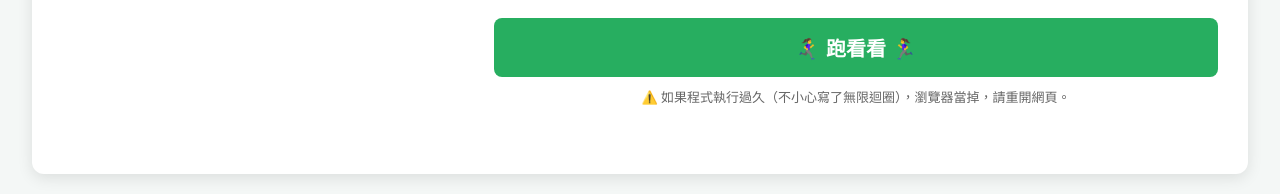
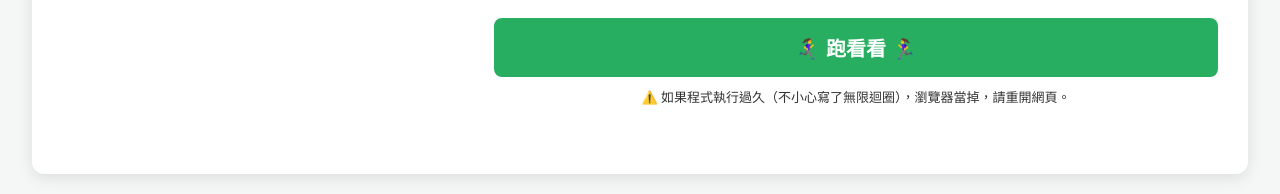
Before and after one commit to candy02058912/train.csie.python, a Flask app: template templates/exercise.html in a window 1280 px wide. Shown: the part 606-800 px from the top of the page. Run offline with Flask 3, Linux system fonts and the light colour scheme; the template is opened without the code that fills it, so the values that code supplies are empty; some libraries are stand-ins or nearby versions.

Commit message:
fix: page styling for exercise

```diff
--- a/templates/exercise.html
+++ b/templates/exercise.html
@@ -145,10 +145,6 @@
             /* Slightly smaller for embed */
         }
 
-        body.embed-mode .CodeMirror-gutters {
-            left: 0 !important;
-        }
-
         body.embed-mode button {
             padding: 10px;
             font-size: 16px;
@@ -277,7 +273,7 @@
 
             <button onclick="checkCode()">🏃‍♀️‍➡️ 跑看看 🏃‍♀️</button>
 
-            <div style="margin-top: 10px; font-size: 13px; color: #666; text-align: center;">
+            <div style="margin-top: 10px; font-size: 13px; color: var(--text-color); text-align: center;">
                 ⚠️ 如果程式執行過久（不小心寫了無限迴圈），瀏覽器當掉，請重開網頁。
             </div>
 
@@ -587,7 +583,8 @@ _run_student_code()
                 // Catch any unexpected syntax or JS/Pyodide crashes that would otherwise silently hang the UI
                 resultDiv.className = "fail";
                 resultDiv.innerHTML = `🚨 <strong>測試環境發生嚴重錯誤（可能為語法錯誤）：</strong><br><pre style="white-space: pre-wrap; font-size: 14px; background: var(--result-output-bg); color: var(--text-color); padding: 10px; border-radius: 4px;">${err.message}</pre>`;
-                }        }
+            }
+        }
 
         async function sendData() {
             const id = document.getElementById("stuID").value;
```
Lines whose indentation alone changed are shown as unchanged.
